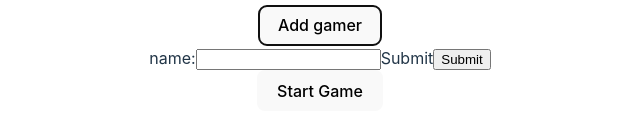
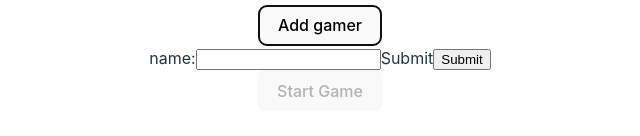
Before and after one commit to Naama18/elian-and-naama2, a React (Vite) app: page / in a window 1280 px wide. Both pictures are taken after a click on the button "Add gamer". Shown: the part 342-478 px from the top of the page, without its empty margins (320-960 px from the left). Built offline with nearby package versions, Linux system fonts and the light colour scheme.

Commit message:
parsing an object

```diff
--- a/src/SignIn.jsx
+++ b/src/SignIn.jsx
@@ -8,7 +8,7 @@ let arr;
 function SignIn() {
   const [inputValue, setInputValue] = useState("");
   const [displayBoard, setDisplayBoard] = useState(false);
-  const [users, setUsers] = useState(localStorage.getItem("users"));
+  const [users, setUsers] = useState(JSON.parse(localStorage.getItem("users")));
   const [currentUserName, setCurrentUserName] = useState();
 
   function userExist() {
@@ -58,6 +58,7 @@ function SignIn() {
         onClick={() => {
           setCurrentUserName(users[0]);
         }}
+        disabled={currentUserName || users.length === 0}
       >
         Start Game
       </button>
```
